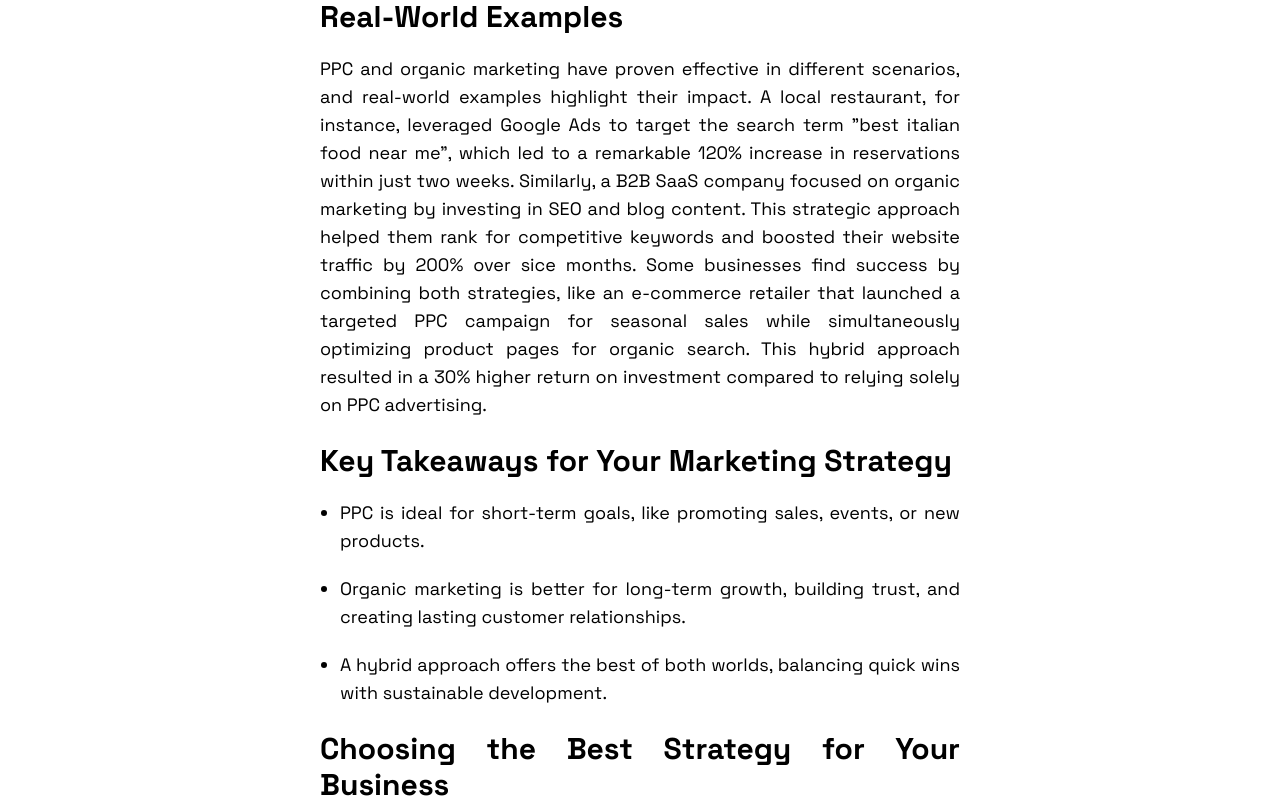
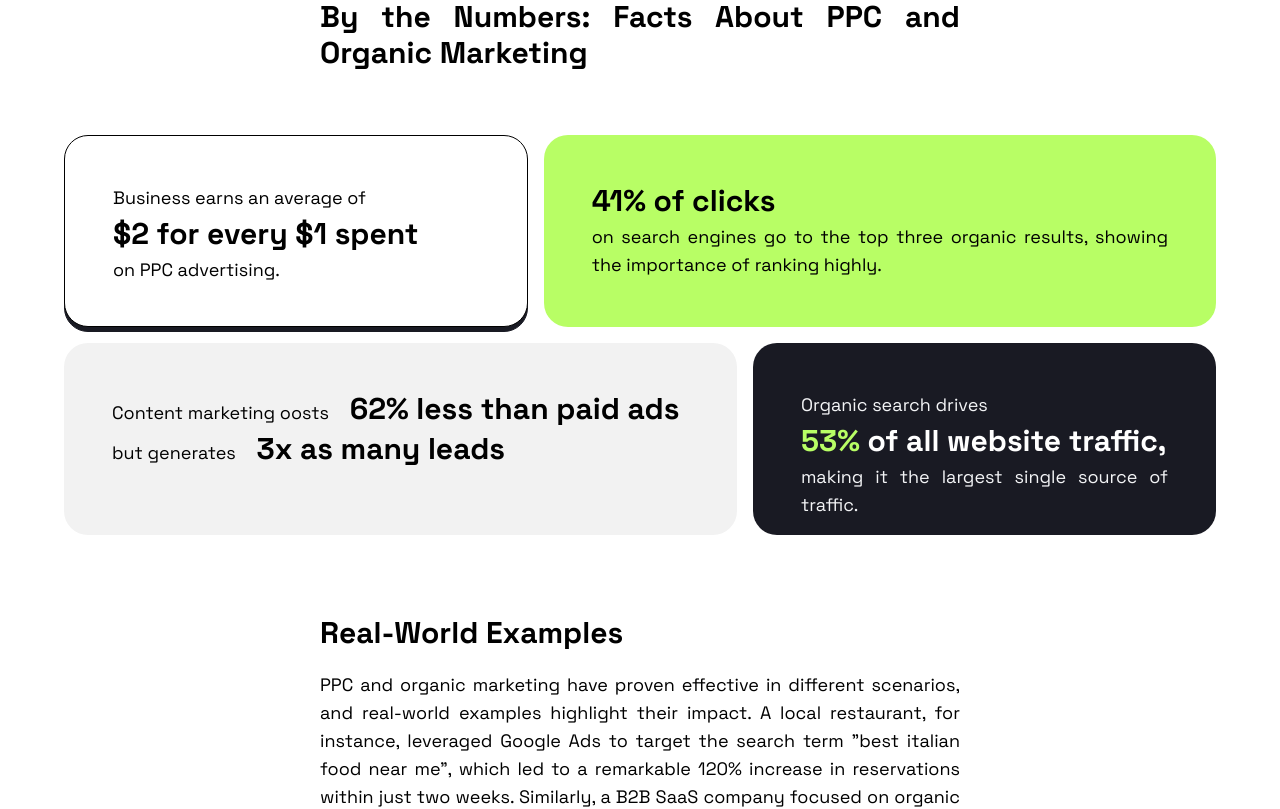
Before and after one commit to hervezossou/positivus-site, a Next.js app: page /blog in a window 1280 px wide. Shown: the part 2480-3289 px from the top of the page. Built offline with nearby package versions, Linux system fonts and the light colour scheme.

Commit message:
update(ArticleText): added statistic section

```diff
--- a/app/components/blog/sections/ArticleText.tsx
+++ b/app/components/blog/sections/ArticleText.tsx
@@ -1,6 +1,6 @@
 import clsx from "clsx";
 import { useFontSizeStore } from "../../../lib/stores/useFontSizeStore";
-import { hightlightSize } from "../../../lib/utils/fontsize";
+import { hightlightSize, titleSize } from "../../../lib/utils/fontsize";
 import { ArticleParagraph } from "../ui/ArticleParagraph";
 import { ArticleTitle } from "@/blog/ui/ArticleTitle";
 import { ArticleList } from "@/blog/ui/ArticleList";
@@ -9,11 +9,11 @@ export const ArticleText = () => {
     const { size } = useFontSizeStore();
 
     return (
-        <section className="w-full lg:px-24 xl:px-64 space-y-6 text-justify">
-            <ArticleParagraph className="font-medium">
+        <section className="w-full space-y-6 text-justify">
+            <ArticleParagraph className="font-medium lg:px-24 xl:px-64">
                 In the ever-evolving digital landscape, businesses are faced with an important question : should they invest in pay-per-click (PPC) advertising or focus on organic marketing strategies? While both approaches have their merits, choosing the right one depend on your goals, and timeline. Let&apos;s dive into the stregths, challenges, and real-world applications of PPC and organic marketing to help you make an informed decision.
             </ArticleParagraph>
-            <article className="space-y-5">
+            <article className="space-y-5 lg:px-24 xl:px-64">
                 <ArticleTitle>
                     The Challenge of Standing Out Online
                 </ArticleTitle>
@@ -24,7 +24,7 @@ export const ArticleText = () => {
                     For small businesses with limited resources, this dilemma can feel like an impossible balancing act. Do you play the long game with organic strategies or opt for quick wins with PPC?
                 </ArticleParagraph>
             </article>
-            <article className="space-y-5">
+            <article className="space-y-5 lg:px-24 xl:px-64">
                 <ArticleTitle>
                     Comparing PPC and Organic Marketing
                 </ArticleTitle>
@@ -35,7 +35,7 @@ export const ArticleText = () => {
                     In constrast, organic marketing fucused on building a strong, sustainable presence through strategies like search engine optimization (SEO) and content creation. This approache builds trust and credibility over time, delivering consistent traffic without the need for ongoing ad spend. While the results can take longer to materialize and are less immediate than PPC, organic marketing provides long-term benefits that make valuable strategy for sustainable growth.
                 </ArticleParagraph>
             </article>
-            <article className="space-y-5">
+            <article className="space-y-5 lg:px-24 xl:px-64">
                 <ArticleTitle>
                     Striking the Right Balance
                 </ArticleTitle>
@@ -49,7 +49,56 @@ export const ArticleText = () => {
                     For small business with limited resources, this dilemma can feel like an impossible balancing act. Do you play the long game with organic strategues or opt for quick wins with PPC?
                 </ArticleParagraph>
             </article>
-            <article className="space-y-5">
+            <div className="lg:px-24 xl:px-64">
+                <ArticleTitle>
+                    By the Numbers: Facts About PPC and Organic Marketing
+                </ArticleTitle>
+            </div>
+            <div className="w-full flex flex-col space-y-4 mt-16 mb-20">
+                <div className="w-full flex flex-col items-center justify-center gap-4 lg:flex-row">
+                    <div className="w-full h-48 p-12 space-y-1 bg-white rounded-3xl border [filter:drop-shadow(0px_5px_0px_#191A23)] lg:basis-xl xl:basis-3xl">
+                        <ArticleParagraph>
+                            Business earns an average of
+                        </ArticleParagraph>
+                        <ArticleTitle>
+                            $2 for every $1 spent
+                        </ArticleTitle>
+                        <ArticleParagraph>
+                            on PPC advertising.
+                        </ArticleParagraph>
+                    </div>
+                    <div className="w-full h-48 p-12 space-y-1 bg-lime rounded-3xl">
+                        <ArticleTitle>
+                            41% of clicks
+                        </ArticleTitle>
+                        <ArticleParagraph>
+                            on search engines go to the top three organic results, showing the importance of ranking highly.
+                        </ArticleParagraph>
+                    </div>
+                </div>
+                <div className="w-full flex flex-col items-center justify-center gap-4 lg:flex-row">
+                    <div className="w-full h-48 p-12 space-y-1 bg-cloud rounded-3xl">
+                        <ArticleParagraph>
+                            Content marketing oosts <strong className={clsx(titleSize[size], "pl-4")}>62% less than paid ads</strong>
+                        </ArticleParagraph>
+                        <ArticleParagraph>
+                            but generates <strong className={clsx(titleSize[size], "pl-4")}>3x as many leads</strong>
+                        </ArticleParagraph>
+                    </div>
+                    <div className="w-full h-48 p-12 space-y-1 bg-dark rounded-3xl lg:basis-xl xl:basis-3xl">
+                        <ArticleParagraph className="text-gray-100">
+                            Organic search drives
+                        </ArticleParagraph>
+                        <ArticleTitle className="text-white">
+                            <span className="text-lime">53%</span> of all website traffic,
+                        </ArticleTitle>
+                        <ArticleParagraph className="text-gray-100">
+                            making it the largest single source of traffic.
+                        </ArticleParagraph>
+                    </div>
+                </div>
+            </div>
+            <article className="space-y-5 lg:px-24 xl:px-64">
                 <ArticleTitle>
                     Real-World Examples
                 </ArticleTitle>
@@ -57,7 +106,7 @@ export const ArticleText = () => {
                     PPC and organic marketing have proven effective in different scenarios, and real-world examples highlight their impact. A local restaurant, for instance, leveraged Google Ads to target the search term &quot;best italian food near me&quot;, which led to a remarkable 120% increase in reservations within just two weeks. Similarly, a B2B SaaS company focused on organic marketing by investing in SEO and blog content. This strategic approach helped them rank for competitive keywords and boosted their website traffic by 200% over sice months. Some businesses find success by combining both strategies, like an e-commerce retailer that launched a targeted PPC campaign for seasonal sales while simultaneously optimizing product pages for organic search. This hybrid approach resulted in a 30% higher return on investment compared to relying solely on PPC advertising.
                 </ArticleParagraph>
             </article>
-            <article className="space-y-5">
+            <article className="space-y-5 lg:px-24 xl:px-64">
                 <ArticleTitle>
                     Key Takeaways for Your Marketing Strategy
                 </ArticleTitle>
@@ -73,7 +122,7 @@ export const ArticleText = () => {
                     </li>
                 </ArticleList>
             </article>
-            <article className="space-y-5">
+            <article className="space-y-5 lg:px-24 xl:px-64">
                 <ArticleTitle>
                     Choosing the Best Strategy for Your Business
                 </ArticleTitle>
--- a/app/components/blog/ui/ArticleTitle.tsx
+++ b/app/components/blog/ui/ArticleTitle.tsx
@@ -3,10 +3,15 @@ import { titleSize } from "../../../lib/utils/fontsize"
 import { useFontSizeStore } from "../../../lib/stores/useFontSizeStore"
 import { ReactNode } from "react";
 
-export const ArticleTitle = ({ children } : { children : ReactNode}) => {
+interface ArticleTitleProps {
+    children : ReactNode;
+    className?: string;
+}
+
+export const ArticleTitle = ({ children, className } : ArticleTitleProps) => {
     const { size } = useFontSizeStore();
     return (
-        <h2 className={clsx("font-bold", titleSize[size])}>
+        <h2 className={clsx("font-bold", titleSize[size], className)}>
             {children}
         </h2>
     )
```
